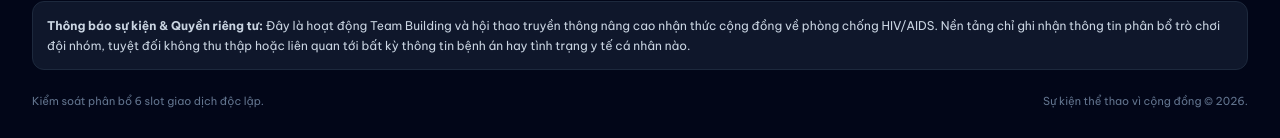
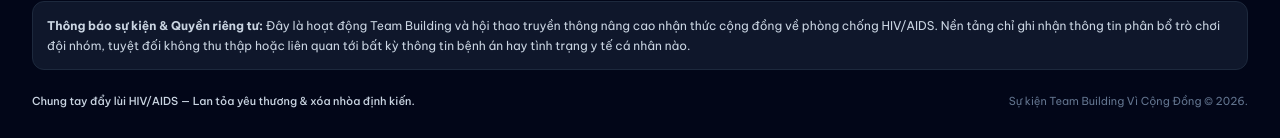
Before and after one commit to Duzaier/hiv-aids-team-building, a Next.js app: page / in a window 1280 px wide. Shown: the part 786-924 px from the top of the page. Built offline with nearby package versions, Linux system fonts and the light colour scheme; no server answers; the database is empty.

Commit message:
chore: update footer content to community awareness message

```diff
--- a/src/components/layout/Footer.tsx
+++ b/src/components/layout/Footer.tsx
@@ -11,9 +11,13 @@ export const Footer: React.FC = () => {
           <strong>Thông báo sự kiện & Quyền riêng tư:</strong> Đây là hoạt động Team Building và hội thao truyền thông nâng cao nhận thức cộng đồng về phòng chống HIV/AIDS. Nền tảng chỉ ghi nhận thông tin phân bổ trò chơi đội nhóm, tuyệt đối không thu thập hoặc liên quan tới bất kỳ thông tin bệnh án hay tình trạng y tế cá nhân nào.
         </div>
 
-        <div className="flex flex-col sm:flex-row items-center justify-between gap-2 pt-2 text-[11px] text-slate-500 text-center sm:text-left">
-          <span>Kiểm soát phân bổ 6 slot giao dịch độc lập.</span>
-          <span>Sự kiện thể thao vì cộng đồng © 2026.</span>
+        <div className="flex flex-col sm:flex-row items-center justify-between gap-2 pt-2 text-[11px] text-slate-400 text-center sm:text-left">
+          <span className="font-medium text-slate-300">
+            Chung tay đẩy lùi HIV/AIDS — Lan tỏa yêu thương & xóa nhòa định kiến.
+          </span>
+          <span className="text-slate-500">
+            Sự kiện Team Building Vì Cộng Đồng © 2026.
+          </span>
         </div>
       </div>
     </footer>
```
